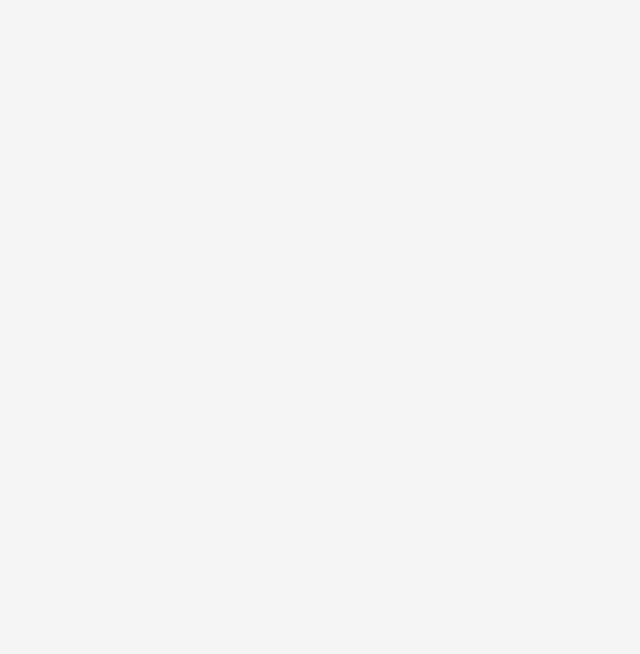
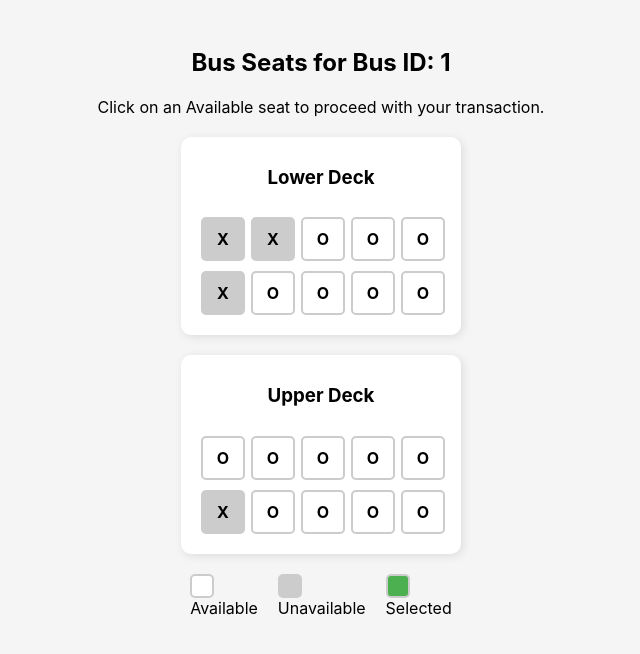
Before and after one commit to Naina22-lab/bus, a React (Vite) app: page /view-seats/1 in a window 1280 px wide. Before the commit this address had no page. Shown: the top 654 px of the page, without its empty margins (319-959 px from the left). Built offline with nearby package versions, Linux system fonts and the light colour scheme.

Commit message:
viewseat

```diff
--- a/src/App.jsx
+++ b/src/App.jsx
@@ -1,6 +1,7 @@
 import { BrowserRouter as Router, Routes, Route } from "react-router-dom";
 import Home from "./pages/Home";
 import BusBooking from "./components/BusBooking";
+import ViewSeats from "./components/ViewSeat";
 
 function App() {
   return (
@@ -8,6 +9,7 @@ function App() {
       <Routes>
         <Route path="/" element={<Home />} />
         <Route path="/busbook" element={<BusBooking />} />
+        <Route path="/view-seats/:busId" element={<ViewSeats />} />
       </Routes>
     </Router>
   );
--- a/src/components/BusBooking.jsx
+++ b/src/components/BusBooking.jsx
@@ -1,4 +1,5 @@
 import React, { useState } from "react";
+import { useNavigate } from "react-router-dom";
 
 const cities = [
   "Mumbai", "Delhi", "Kolkata", "Chennai", "Bangalore",
@@ -9,6 +10,7 @@ const busTypes = ["Seater", "Sleeper", "AC", "NonAC"];
 const amenities = ["Water Bottle", "Blankets", "Charging Point", "Toilet", "Bed Sheet"];
 
 const busData = cities.flatMap((fromCity) =>
+
   cities
     .filter((toCity) => toCity !== fromCity)
     .slice(0, 2)
@@ -33,6 +35,7 @@ const BusBooking = () => {
   const [selectedTo, setSelectedTo] = useState("");
   const [selectedBusType, setSelectedBusType] = useState("");
   const [selectedAmenity, setSelectedAmenity] = useState("");
+  const navigate = useNavigate();
 
   const filteredBuses = busData.filter(bus =>
     (!selectedFrom || bus.from === selectedFrom) &&
@@ -76,7 +79,7 @@ const BusBooking = () => {
             <p style={{ fontSize: "14px", color: "gray" }}>Seats Available: {bus.seatsAvailable}</p>
             <button
               style={{ marginTop: "10px", width: "100%", padding: "10px", backgroundColor: "blue", color: "white", border: "none", borderRadius: "6px", cursor: "pointer", fontSize: "16px" }}
-              onClick={() => setSelectedRoute(bus.id)}
+              onClick={() => navigate(`/view-seats/${bus.id}`)}
             >
               View Seats
             </button>
--- /dev/null
+++ b/src/components/ViewSeat.css
@@ -0,0 +1,56 @@
+.view-seats-container {
+    text-align: center;
+    padding: 20px;
+    background: #f5f5f5;
+  }
+
+  .deck {
+    margin: 20px auto;
+    padding: 10px;
+    background: white;
+    border-radius: 10px;
+    width: fit-content;
+    box-shadow: 2px 2px 10px rgba(0, 0, 0, 0.1);
+  }
+
+  .seat-grid {
+    display: grid;
+    grid-template-columns: repeat(5, 40px);
+    gap: 10px;
+    padding: 10px;
+  }
+
+  .seat {
+    width: 40px;
+    height: 40px;
+    border: 2px solid #ccc;
+    display: flex;
+    align-items: center;
+    justify-content: center;
+    cursor: pointer;
+    font-weight: bold;
+    background: white;
+    border-radius: 5px;
+  }
+
+  .seat.unavailable {
+    background: #ccc;
+    cursor: not-allowed;
+  }
+
+  .seat.selected {
+    background: #4CAF50;
+    color: white;
+  }
+
+  .legend {
+    display: flex;
+    justify-content: center;
+    gap: 20px;
+    margin-top: 20px;
+  }
+
+  .legend .seat {
+    width: 20px;
+    height: 20px;
+  }
--- /dev/null
+++ b/src/components/ViewSeat.jsx
@@ -0,0 +1,70 @@
+import React, { useState } from "react";
+import { useParams } from "react-router-dom";
+import "./ViewSeat.css";
+
+const seatLayout = {
+  lowerDeck: [
+    ["U", "U", "A", "A", "A"],
+    ["U", "A", "A", "A", "A"]
+  ],
+  upperDeck: [
+    ["A", "A", "A", "A", "A"],
+    ["U", "A", "A", "A", "A"]
+  ]
+};
+
+const ViewSeats = () => {
+  const { busId } = useParams();
+  const [selectedSeats, setSelectedSeats] = useState([]);
+
+  // Handle seat selection
+  const toggleSeatSelection = (row, col, deck) => {
+    const seatKey = `${deck}-${row}-${col}`;
+    setSelectedSeats((prev) =>
+      prev.includes(seatKey)
+        ? prev.filter((seat) => seat !== seatKey)
+        : [...prev, seatKey]
+    );
+  };
+
+  const renderSeats = (deckName, seats) => (
+    <div className="deck">
+      <h3>{deckName}</h3>
+      <div className="seat-grid">
+        {seats.map((row, rowIndex) =>
+          row.map((seat, colIndex) => {
+            const seatKey = `${deckName}-${rowIndex}-${colIndex}`;
+            const isSelected = selectedSeats.includes(seatKey);
+            return (
+              <div
+                key={seatKey}
+                className={`seat ${seat === "U" ? "unavailable" : isSelected ? "selected" : ""}`}
+                onClick={() => seat !== "U" && toggleSeatSelection(rowIndex, colIndex, deckName)}
+              >
+                {seat === "U" ? "X" : "O"}
+              </div>
+            );
+          })
+        )}
+      </div>
+    </div>
+  );
+
+  return (
+    <div className="view-seats-container">
+      <h2>Bus Seats for Bus ID: {busId}</h2>
+      <p>Click on an Available seat to proceed with your transaction.</p>
+
+      {renderSeats("Lower Deck", seatLayout.lowerDeck)}
+      {renderSeats("Upper Deck", seatLayout.upperDeck)}
+
+      <div className="legend">
+        <div><span className="seat available"></span> Available</div>
+        <div><span className="seat unavailable"></span> Unavailable</div>
+        <div><span className="seat selected"></span> Selected</div>
+      </div>
+    </div>
+  );
+};
+
+export default ViewSeats;
```
